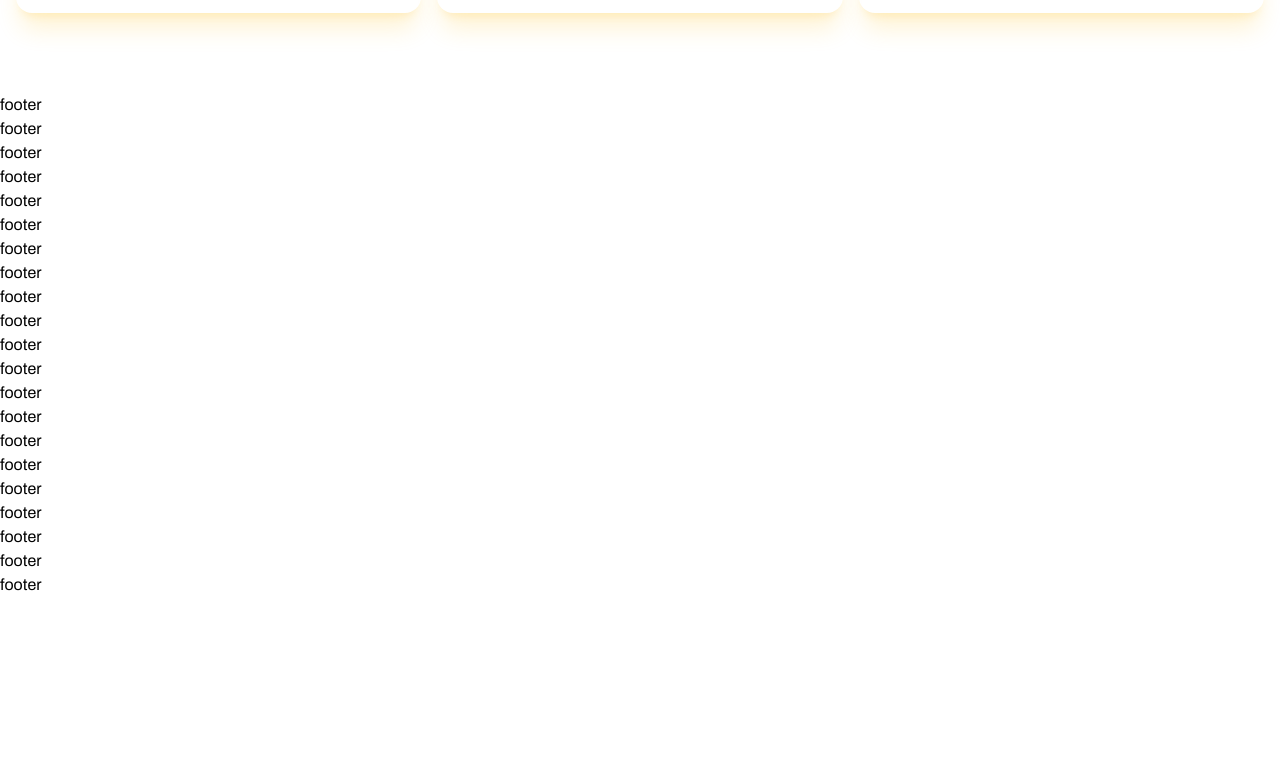
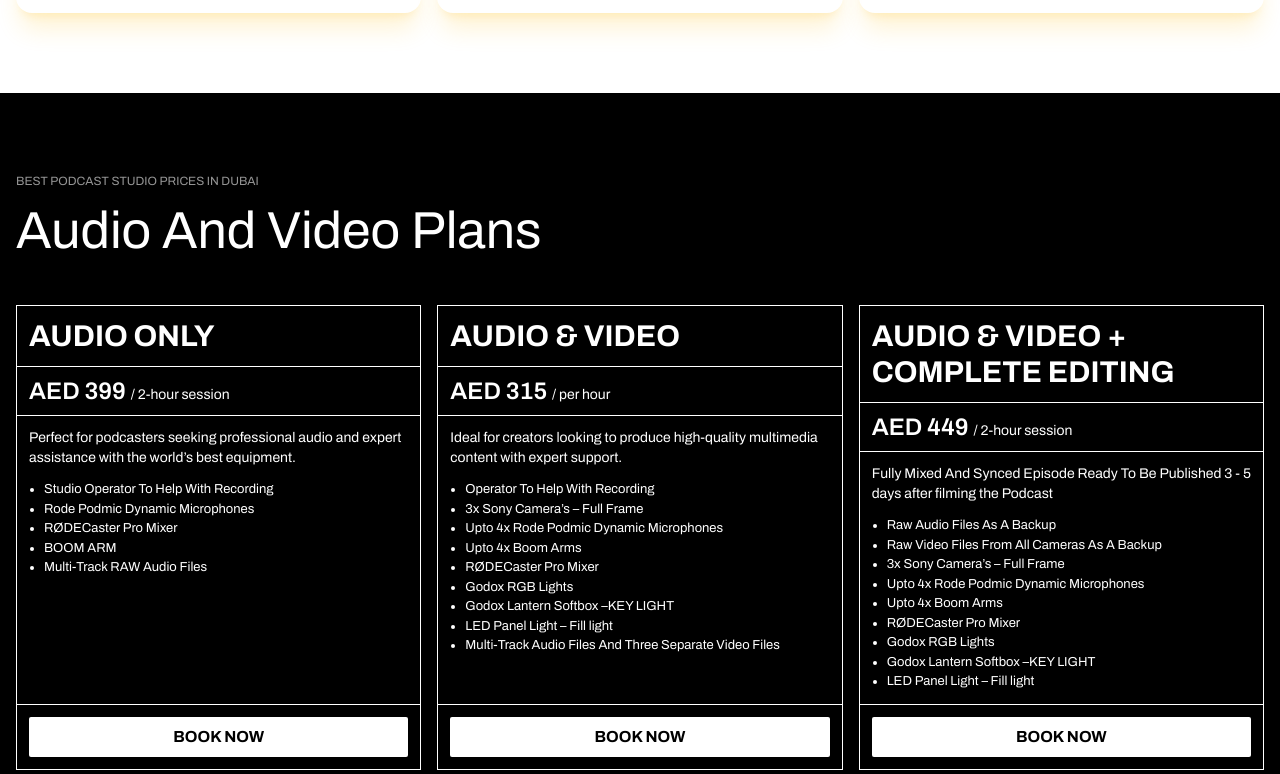
Before and after one commit to asif0008/takeawaypodcast, a plain HTML site: page index.html in a window 1280 px wide. Shown: the part 1813-2587 px from the top of the page. Before the commit the page ends 2410 px from the top, so only its background shows below. Drawn offline with nearby package versions, Linux system fonts and the light colour scheme.

Commit message:
pricing section added

```diff
--- a/assets/css/style.scss
+++ b/assets/css/style.scss
@@ -17,6 +17,10 @@ a {
 
 input:focus {
     outline: none !important;
+}
+
+li {
+    list-style-type: disc;
 }
 
 $primary-color: #ff6154;
--- a/index.html
+++ b/index.html
@@ -54,7 +54,7 @@
      </section>
      <!-- Hero section end -->
     <!-- Equipment section start -->
-    <section class="w-full px-4">
+    <section class="w-full bg-white px-4">
         <section class="container mx-auto py-8 md:py-[80px]">
             <div class="mb-8 md:mb-12 w-full lg:w-[60%]">
                 <h6 class="text-xs text-[#00000095]">
@@ -129,6 +129,107 @@
         </section>
     </section>
     <!-- Equipment section end -->
+    <!-- Pricing section start -->
+    <section class="w-full bg-[#000] px-4">
+        <section class="container mx-auto py-8 md:py-[80px]">
+            <div class="mb-8 md:mb-12 w-full lg:w-[60%]">
+                <h6 class="text-xs text-[#ffffff95]">
+                    BEST PODCAST STUDIO PRICES IN DUBAI
+                </h6>
+                <h2 class="text-[24px] md:text-[52px] leading-none text-white my-4">
+                    Audio And Video Plans
+                </h2>
+            </div>
+            <div class="grid lg:grid-cols-3 gap-4">
+                <div class="border border-white flex flex-col">
+                    <h4 class="text-xl md:text-3xl text-white font-bold p-3 border-b border-white">
+                        AUDIO ONLY
+                    </h4>
+                    <h6 class="text-lg md:text-2xl font-semibold text-white px-3 py-2 border-b border-white">
+                        AED 399 <span class="text-sm font-normal">/ 2-hour session</span>
+                    </h6>
+                    <div class="p-3 text-white border-b border-white flex-1">
+                        <p class="text-sm">
+                            Perfect for podcasters seeking
+                            professional audio and expert
+                            assistance with the world’s best
+                            equipment.
+                        </p>
+                        <ul class="pl-[15px] mt-3 text-[13px]">
+                            <li>Studio Operator To Help With Recording</li>
+                            <li>Rode Podmic Dynamic Microphones</li>
+                            <li>RØDECaster Pro Mixer</li>
+                            <li>BOOM ARM</li>
+                            <li>Multi-Track RAW Audio Files</li>
+                        </ul>
+                    </div>
+                    <div class="p-3">
+                        <a href="#." class="w-full p-2 rounded-sm bg-white text-[#000] font-bold block text-center">BOOK NOW</a>
+                    </div>
+                </div>
+                <div class="border border-white flex flex-col">
+                    <h4 class="text-xl md:text-3xl text-white font-bold p-3 border-b border-white">
+                        AUDIO & VIDEO
+                    </h4>
+                    <h6 class="text-lg md:text-2xl font-semibold text-white px-3 py-2 border-b border-white">
+                        AED 315 <span class="text-sm font-normal">/ per hour</span>
+                    </h6>
+                    <div class="p-3 text-white border-b border-white flex-1">
+                        <p class="text-sm">
+                            Ideal for creators looking to
+                            produce high-quality
+                            multimedia content with expert
+                            support.
+                        </p>
+                        <ul class="pl-[15px] mt-3 text-[13px]">
+                            <li>Operator To Help With Recording</li>
+                            <li>3x Sony Camera’s – Full Frame</li>
+                            <li>Upto 4x Rode Podmic Dynamic Microphones</li>
+                            <li>Upto 4x Boom Arms</li>
+                            <li>RØDECaster Pro Mixer</li>
+                            <li>Godox RGB Lights</li>
+                            <li>Godox Lantern Softbox –KEY LIGHT</li>
+                            <li>LED Panel Light – Fill light</li>
+                            <li>Multi-Track Audio Files And Three Separate Video Files</li>
+                        </ul>
+                    </div>
+                    <div class="p-3">
+                        <a href="#." class="w-full p-2 rounded-sm bg-white text-[#000] font-bold block text-center">BOOK NOW</a>
+                    </div>
+                </div>
+                <div class="border border-white flex flex-col">
+                    <h4 class="text-xl md:text-3xl text-white font-bold p-3 border-b border-white">
+                        AUDIO & VIDEO + COMPLETE EDITING
+                    </h4>
+                    <h6 class="text-lg md:text-2xl font-semibold text-white px-3 py-2 border-b border-white">
+                        AED 449 <span class="text-sm font-normal">/ 2-hour session</span>
+                    </h6>
+                    <div class="p-3 text-white border-b border-white flex-1">
+                        <p class="text-sm">
+                            Fully Mixed And Synced Episode Ready
+                            To Be Published 3 - 5 days after filming
+                            the Podcast
+                        </p>
+                        <ul class="pl-[15px] mt-3 text-[13px]">
+                            <li>Raw Audio Files As A Backup</li>
+                            <li>Raw Video Files From All Cameras As A Backup</li>
+                            <li>3x Sony Camera’s – Full Frame</li>
+                            <li>Upto 4x Rode Podmic Dynamic Microphones</li>
+                            <li>Upto 4x Boom Arms</li>
+                            <li>RØDECaster Pro Mixer</li>
+                            <li>Godox RGB Lights</li>
+                            <li>Godox Lantern Softbox –KEY LIGHT</li>
+                            <li>LED Panel Light – Fill light</li>
+                        </ul>
+                    </div>
+                    <div class="p-3">
+                        <a href="#." class="w-full p-2 rounded-sm bg-white text-[#000] font-bold block text-center">BOOK NOW</a>
+                    </div>
+                </div>
+            </div>
+        </section>
+    </section>
+    <!-- Pricing section end -->
     <!-- custom footer -->
     <custom-footer></custom-footer>
     <footer class="w-full">
```
Also changed, not shown: assets/css/style.css, 1 other file.
